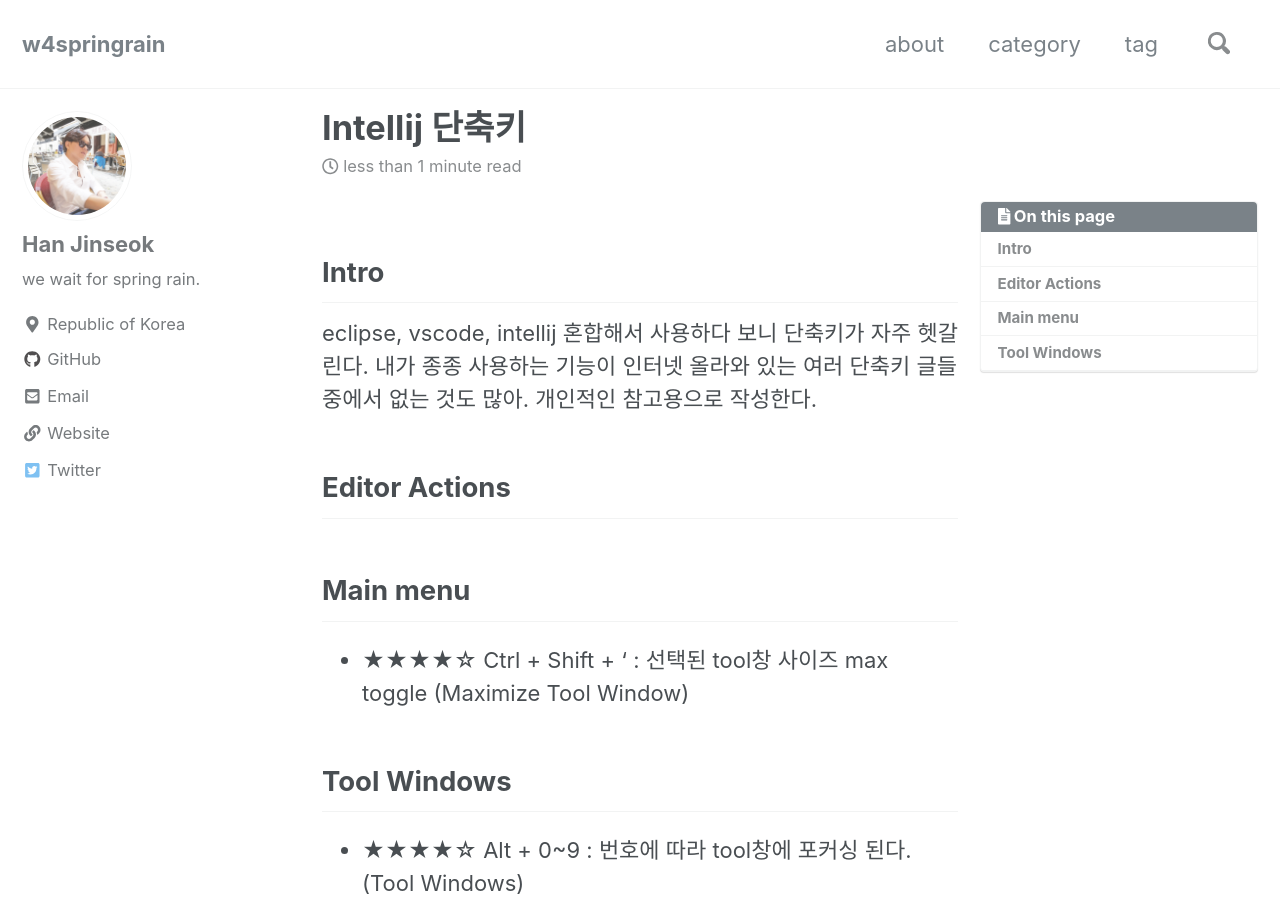
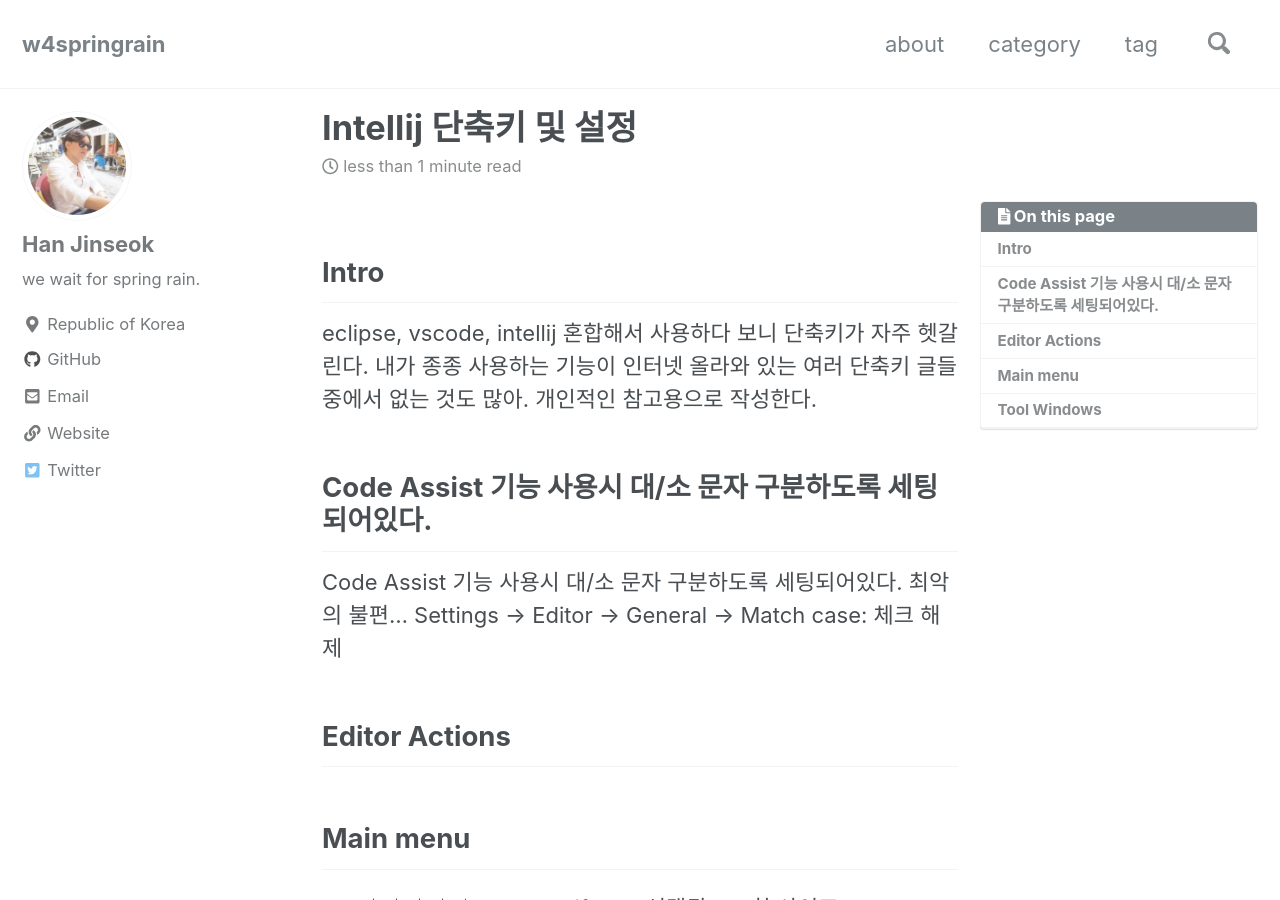
Before and after one commit to moregorenine/moregorenine.github.io, a Jekyll site: the page built from _posts/intellij/2019-11-28-intellij-keymap.md, in a window 1280 px wide and 900 px high. Built offline with Jekyll 4.4.1, drawn with Linux system fonts in a browser that asks for light colours; nearby versions of some CDN libraries; comment, search, counter and statistics services are not loaded; a style sheet for code colours, icons or effects is not loaded.

Commit message:
Update 2019-11-28-intellij-keymap.md

```diff
--- a/_posts/intellij/2019-11-28-intellij-keymap.md
+++ b/_posts/intellij/2019-11-28-intellij-keymap.md
@@ -1,6 +1,6 @@
 ---
-title: "Intellij 단축키"
-excerpt: "Intellij 단축키"
+title: "Intellij 단축키 및 설정"
+excerpt: "Intellij 단축키 및 설정"
 categories:
   - intellij
 tags:
@@ -15,6 +15,10 @@ eclipse, vscode, intellij 혼합해서 사용하다 보니 단축키가 자주
 내가 종종 사용하는 기능이 인터넷 올라와 있는 여러 단축키 글들 중에서 없는 것도 많아.
 개인적인 참고용으로 작성한다.
 
+## Code Assist 기능 사용시 대/소 문자 구분하도록 세팅되어있다.
+Code Assist 기능 사용시 대/소 문자 구분하도록 세팅되어있다. 최악의 불편...
+Settings -> Editor -> General -> Match case: 체크 해제
+
 ## Editor Actions
 
 ## Main menu
```
